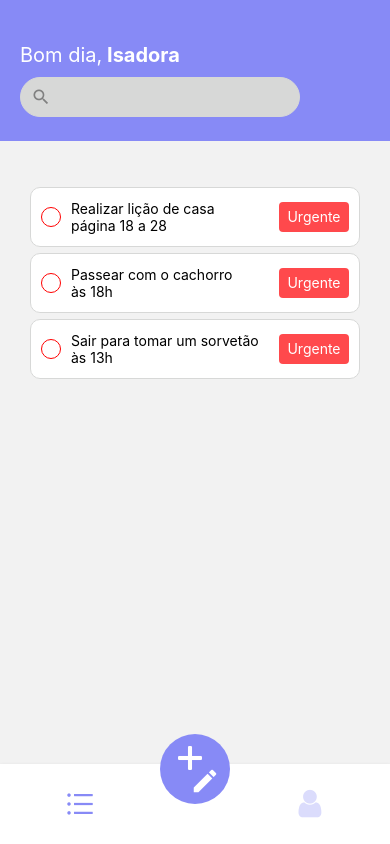
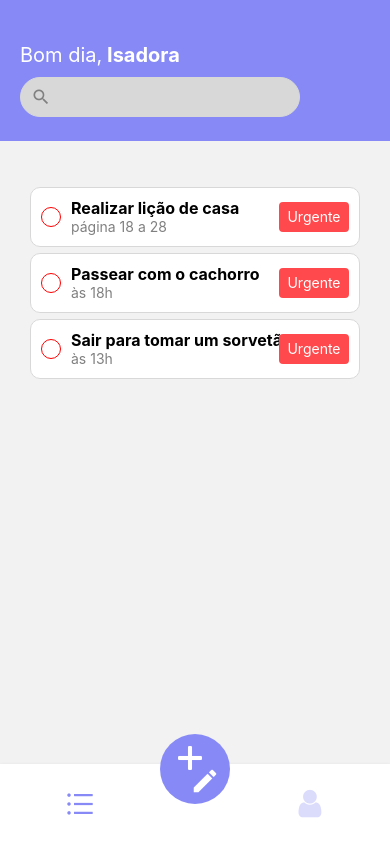
Before and after one commit to Isadora1003/MinhaLista, a React Native app: screen /BottomRoutes in a window 390 px wide. Built offline with nearby package versions, Linux system fonts and the light colour scheme.

Commit message:
Estilizando os cards, colocando novas cores

```diff
--- a/src/pages/list/index.tsx
+++ b/src/pages/list/index.tsx
@@ -44,8 +44,8 @@
                     <View style={style.rowCardLeft}>
                         <Ball color="red" />
                         <View>
-                            <Text>{item.title}</Text>
-                            <Text>{item.description}</Text>
+                            <Text style={style.titleCard}>{item.title}</Text>
+                            <Text style={style.descriptionCard}>{item.description}</Text>
                         </View>
                     </View>
                     <Flag caption="Urgente" color={themas.colors.red} />
--- a/src/pages/list/styles.ts
+++ b/src/pages/list/styles.ts
@@ -49,5 +49,12 @@
         flexDirection: 'row',
         alignItems: 'center',
         gap: 10
+    },
+    titleCard: {
+        fontSize: 16,
+        fontWeight: 'bold',
+    },
+    descriptionCard: {
+        color: themas.colors.gray,
     }
 })
```
